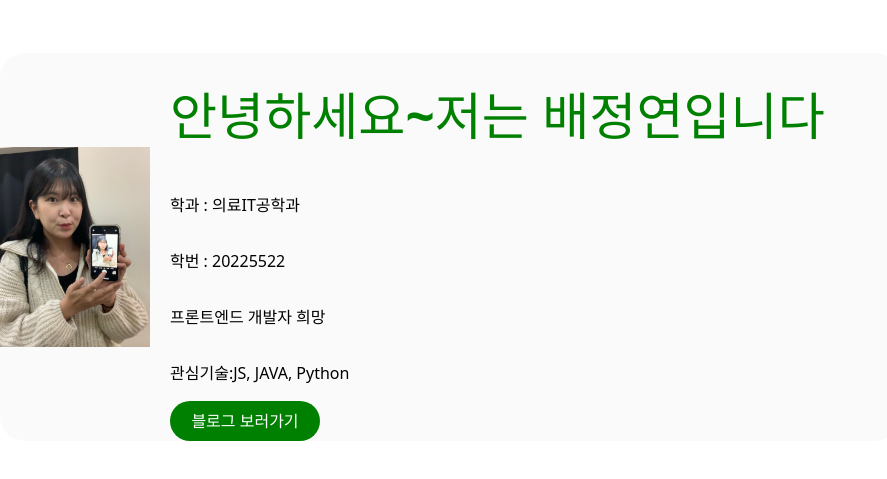
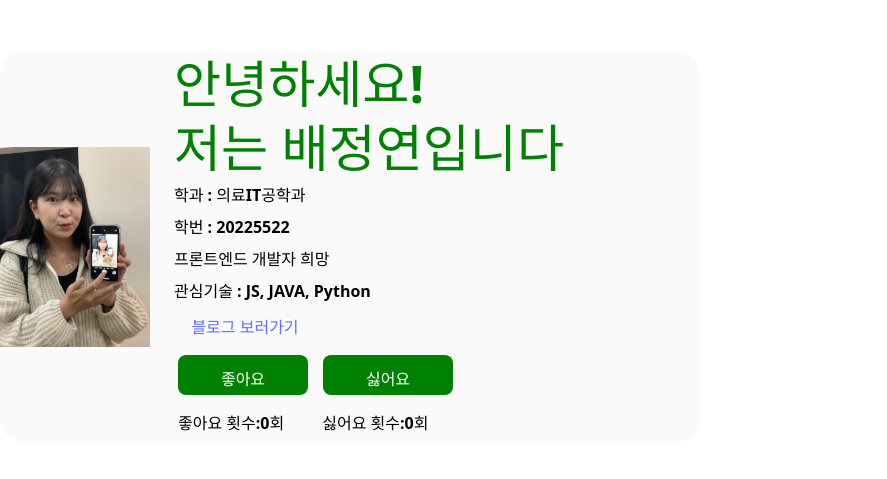
Before and after one commit to jybae-cse/goormtone-univ-intro-bjy, a React (Vite) app: page / in a window 1280 px wide. Shown: the part 153-632 px from the top of the page, without its empty margins (0-887 px from the left). Built offline with nearby package versions, Linux system fonts and the light colour scheme.

Commit message:
[2주차]

```diff
--- a/src/App.jsx
+++ b/src/App.jsx
@@ -1,15 +1,15 @@
 import styled from 'styled-components';
 import myImage from './assets/my.jpg';  // 'src/assets/my.jpg' 이미지 import
+import {useState,useEffect} from 'react';
 
+// 자기소개박스
 const Container = styled.div`
-  width: 900px;
+  width: 700px;
   height: auto;
   background-color: #FBFAFA;
   display: flex;
   align-items: center;       // 세로 중앙 정렬(사진)
-  // margin: 20px auto;
   border-radius: 25px;
-
 `;
 
 const Image = styled.img`
@@ -21,42 +21,126 @@ const Image = styled.img`
 const TextContainer = styled.div`
   display: flex;
   flex-direction: column;    // 텍스트는 세로로 나열
-  // justify-content: center;   // 텍스트 세로 중앙 정렬
 `;
 
 const Title = styled.h1`
   color: #008000;
-  `;
+  margin:4px;
+`;
 
 const Info = styled.p`
   color: #000000;
+  margin : 4px;
+   font-weight: bold;
+
 `;
-
 const Link = styled.a`
   display: flex;
-  justify-content: center;    // 가로 중앙 정렬
-  align-items: center;       // 세로 중앙 정렬
-  width: 150px;
+  justify-content: center;
+  align-items: center;
+   width: 150px;
   height: 40px;
-  background-color: #008000;
-  color:white;
   font-weight: bold;
-  border-radius: 25px;
-  border:none;
   text-decoration: none;
 `;
 
+const ButtonContainer = styled.div`
+  margin-top: 20px;
+  display: flex;
+  flex-direction: row;  /* 가로 정렬 */
+  gap: 15px;            /* 버튼 사이 간격 */
+  margin:8px;
+
+`;
+
+const Button = styled.button`
+  width: 130px;
+  height: 40px;
+  border-radius: 8px;
+  background-color: #008000;
+  color: white;
+  font-weight: bold;
+
+`;
+
+const InfoContainer = styled.p`
+   display:flex;
+   flex-direction:row;
+   gap:30px;
+   margin:4px;
+
+
+
+`;
+
 function App() {
+  //핸들러
+  // const handleLike = () => {
+  //   alert("좋아요를 눌렀습니다!");
+  // };
+
+  // const handleHate = () => {
+  //   alert("싫어요를 눌렀습니다!");
+  // };
+
+
+
+  //useState
+  const [count1,setCount1]=useState(0);
+  const handleLike=()=> {
+    setCount1(count1+1);
+    };
+
+
+  const [count2,setCount2]=useState(0);
+  const handleHate=()=> {
+      setCount2(count2+1);
+      };
+
+  //useEffect
+  useEffect(() => {
+
+    alert('환영합니다~!~');
+
+  },[]);
+
+  useEffect(()=> {
+    if(count1!=0 &&count1%10==0) {
+    alert("좋아요가 "+count1+"개 눌렸어요!!!!");
+    };
+  },[count1])
+
+  useEffect(()=> {
+    if(count2!=0 &&count2%10==0) {
+    alert("싫어요가 "+count2+"개 눌렸어요ㅠㅠ");
+    };
+  },[count2])
+
+
+
   return (
     <Container>
-      <Image src="src\assets\my.jpg" alt="Profile" />
+      <Image src={myImage} alt="Profile" />
       <TextContainer>
-        <Title>안녕하세요~저는 배정연입니다</Title>
+        <Title>안녕하세요!</Title>
+        <Title>저는 배정연입니다</Title>
         <Info>학과 : 의료IT공학과</Info>
         <Info>학번 : 20225522</Info>
         <Info>프론트엔드 개발자 희망</Info>
-        <Info>관심기술:JS, JAVA, Python</Info>
-        <Link href="https://myinfo5302.tistory.com/">블로그 보러가기</Link>
+        <Info>관심기술 : JS, JAVA, Python</Info>
+        <Link href="https://myinfo5302.tistory.com/" target="_blank" rel="noopener noreferrer">
+          블로그 보러가기
+        </Link>
+        <ButtonContainer>
+          <Button onClick={handleLike}>좋아요</Button>
+          <Button onClick={handleHate}>싫어요</Button>
+        </ButtonContainer>
+        <InfoContainer>
+        <Info>좋아요 횟수:{count1}회</Info>
+        <Info>싫어요 횟수:{count2}회</Info>
+        </InfoContainer>
+
+
       </TextContainer>
     </Container>
   );
```
